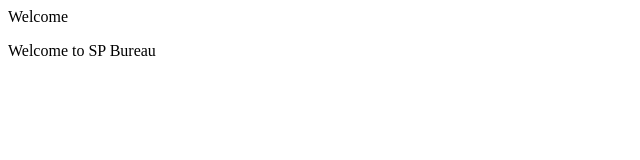
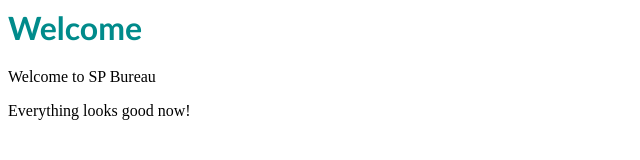
Before and after one commit to spbureau/first-repo, a plain HTML site: page index.html in a window 1280 px wide. Shown: the whole page, without its empty margins (0-640 px from the left). Drawn offline with Linux system fonts and the light colour scheme.

Commit message:
Added styles to index.html and index.css

```diff
--- /dev/null
+++ b/index.css
@@ -0,0 +1,8 @@
+body {
+  background-color: greenyellow
+}
+
+h1 {
+  color: darkcyan;
+  font-family: 'Trebuchet MS', 'Lucida Sans Unicode', 'Lucida Grande', 'Lucida Sans', Arial, sans-serif
+}
--- a/index.html
+++ b/index.html
@@ -1,8 +1,20 @@
 <!DOCTYPE>
 <html>
+  <head>
+    <link rel="stylesheet" src = "index.css"/>
+    <title>First GitHub Repository</title>
+    <!-- Styles Here -->
+    <style>
+      h1 {
+  color: darkcyan;
+  font-family: 'Trebuchet MS', 'Lucida Sans Unicode', 'Lucida Grande', 'Lucida Sans', Arial, sans-serif
+      }
+    </style>
+  </head>
 <body>
   <!-- My Demo Page -->
-  <h>Welcome</h>
+  <h1>Welcome</h1>
   <p>Welcome to SP Bureau</p>
+  <p>Everything looks good now!</p>
 </body>
 </html>
```
